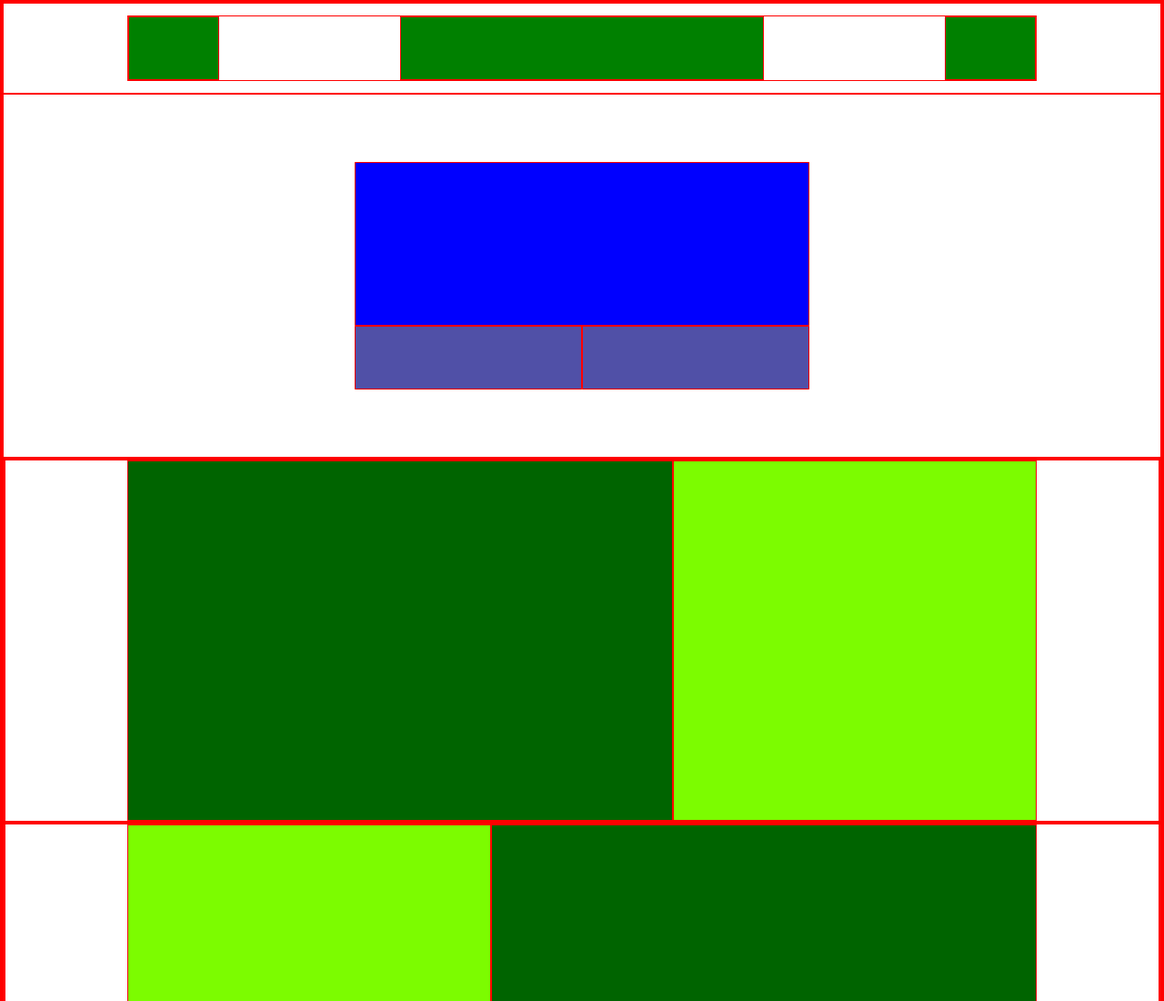
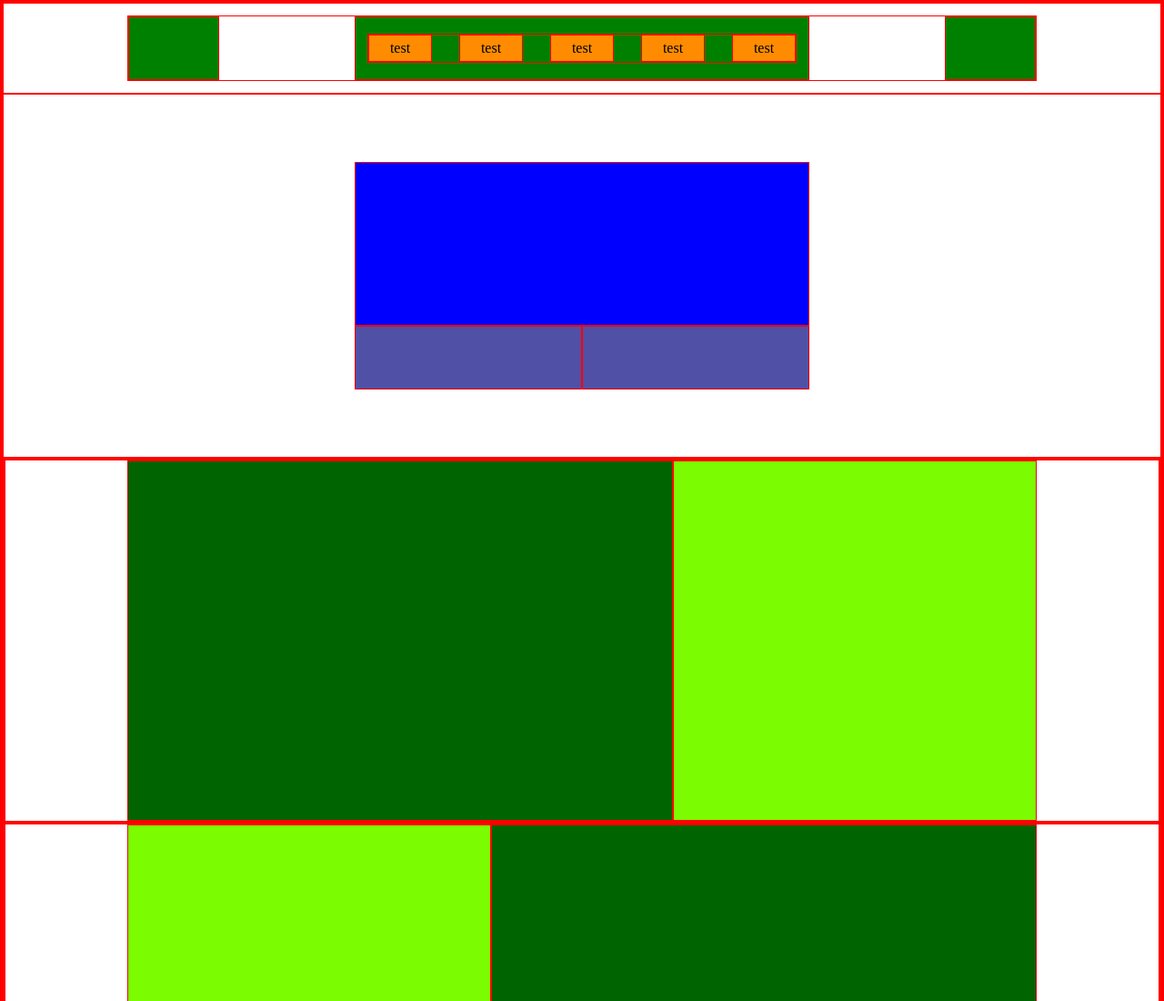
Before and after one commit to lucacappello79/htmlcss-struttura-discord, a plain HTML site: page index.html in a window 1280 px wide. Shown: the top 1100 px of the page at 91% size. Drawn offline with Linux system fonts and the light colour scheme.

Commit message:
feat caselle barra nav top

```diff
--- a/css/style.css
+++ b/css/style.css
@@ -18,6 +18,20 @@
     justify-content: space-between;
 }
 
+ul{
+    list-style-type: none;
+    display: flex;
+    justify-content: space-between;
+    gap: 30px;
+}
+
+li{
+    width: 70px;
+    height: 30px;
+    background-color: darkorange;
+    text-align: center;
+    padding: 5px
+}
 
 .nav-bottom{
     height: 400px;
@@ -59,10 +73,13 @@
     background-color: green;
 }
 
-.links{
-    width: 400px;
+#links{
+    width: 500px;
     height: 70px;
     background-color: green;
+    display: flex;
+    align-items: center;
+    justify-content: center;
 }
 
 .login, .register{
--- a/index.html
+++ b/index.html
@@ -18,7 +18,15 @@
         <nav class="nav-top">
             <div class="nav-top-inner">
                 <div class="logo"></div>
-                <div class="links"></div>
+                <div id="links">
+                    <ul>
+                        <li>test</li>
+                        <li>test</li>
+                        <li>test</li>
+                        <li>test</li>
+                        <li>test</li>
+                    </ul>
+                </div>
                 <div class="login"></div>
             </div>
         </nav>
```
